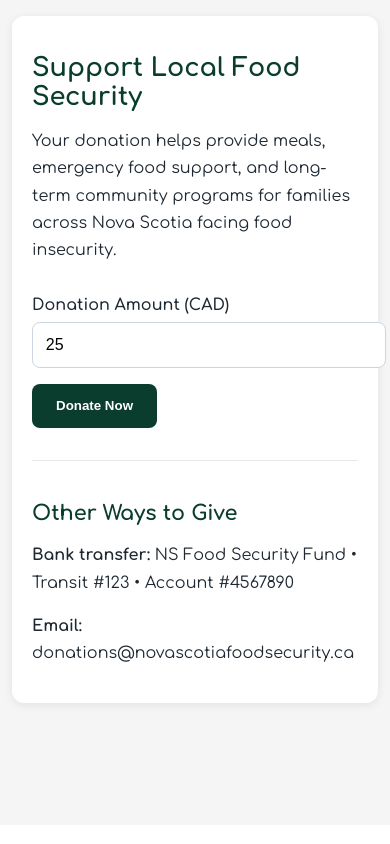
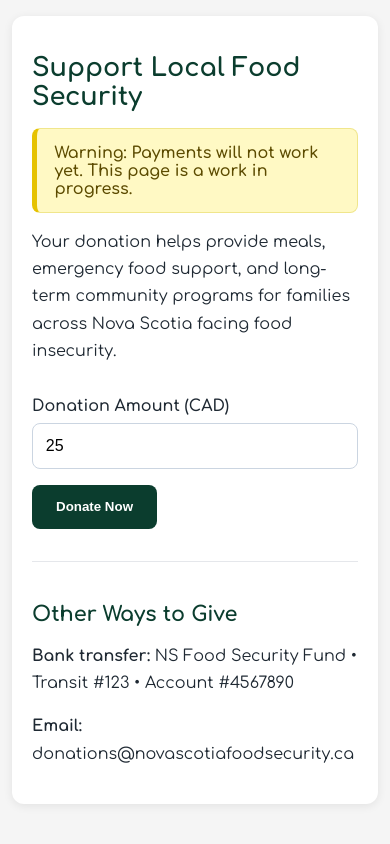
Before and after one commit to AKRAMNSYED/FoodRescueNovaScotia, a Django app: page /donations/ in a window 390 px wide. Shown: the part 86-930 px from the top of the page. Before the commit the page ends 796 px from the top, so only its background shows below. Run offline with Django 5.2, Linux system fonts and the light colour scheme.

Commit message:
Add donations work-in-progress warning and fix mobile input overflow
Co-authored-by: Copilot <223556219+Copilot@users.noreply.github.com>

```diff
--- a/core/templates/core/base.html
+++ b/core/templates/core/base.html
@@ -293,6 +293,8 @@
             input,
             textarea,
             select {
+                box-sizing: border-box;
+                max-width: 100%;
                 font-size: 16px;
             }
             button {
--- a/core/templates/core/donations.html
+++ b/core/templates/core/donations.html
@@ -5,6 +5,9 @@
 {% block content %}
 <div class="card fade-section">
     <h1>Support Local Food Security</h1>
+    <div role="alert" style="margin: 1rem 0; padding: 0.9rem 1.1rem; background: #fff9c4; border: 1px solid #f0e68c; border-left: 5px solid #e6c200; border-radius: 8px; color: #5c4b00; font-weight: 600;">
+        Warning: Payments will not work yet. This page is a work in progress.
+    </div>
     <p>
         Your donation helps provide meals, emergency food support, and long-term community programs
         for families across Nova Scotia facing food insecurity.
```
